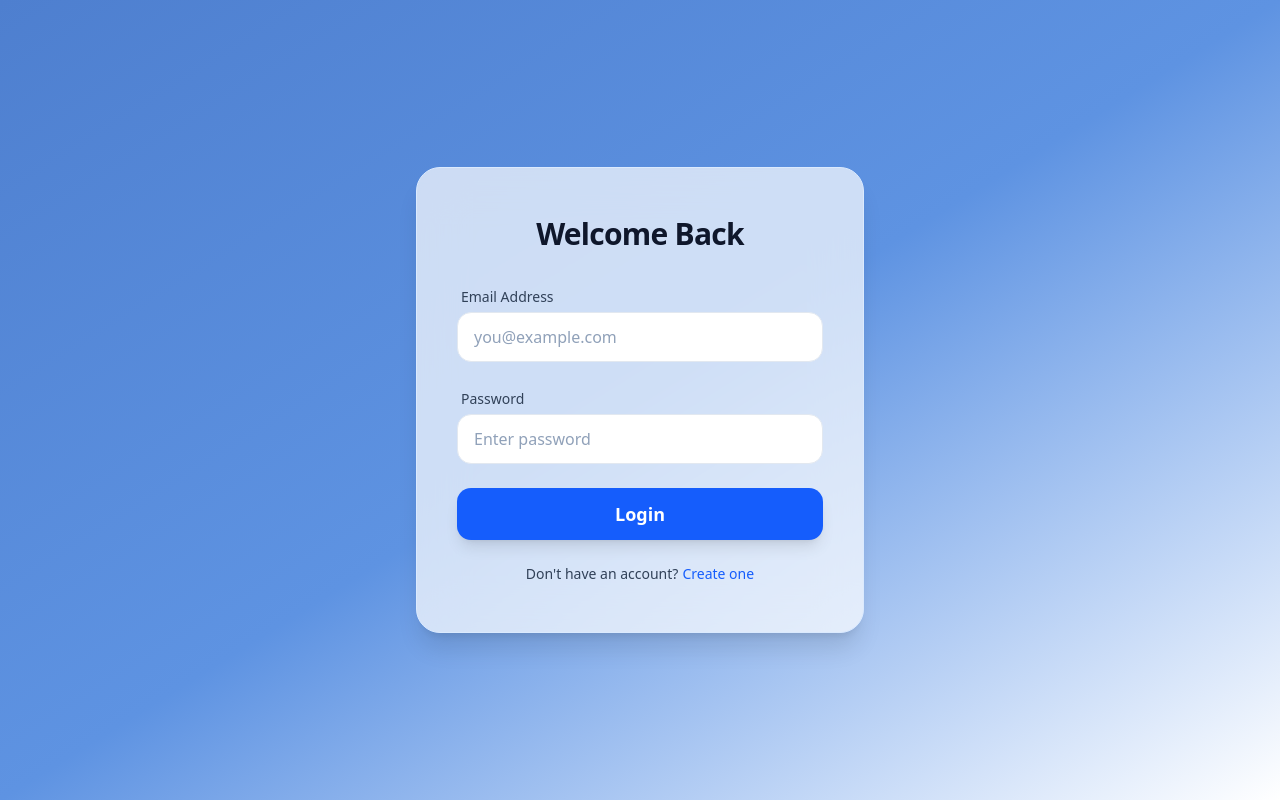
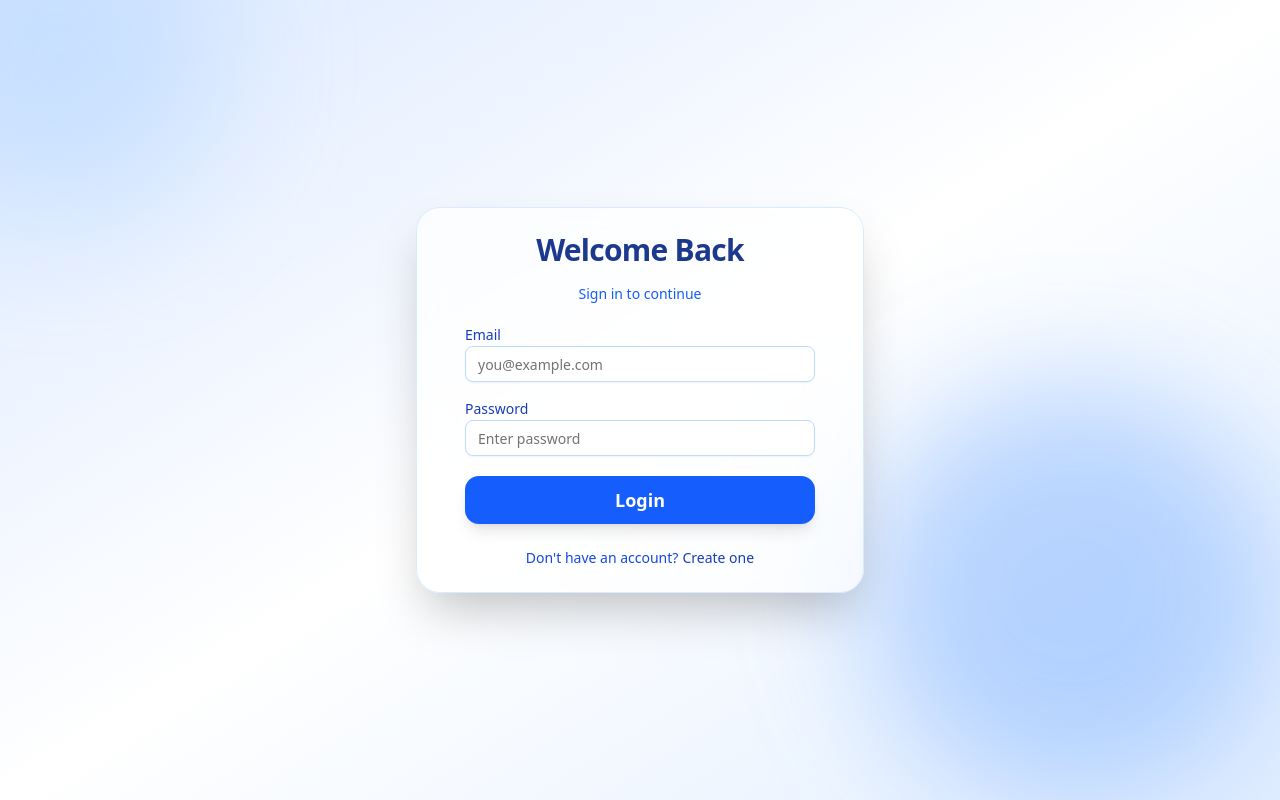
Before and after one commit to RuthlessG-CYBER/RentHub_Frontend, a React (Vite) app: page / in a window 1280 px wide. Built offline with nearby package versions, Linux system fonts and the light colour scheme.

Commit message:
Renthub_Frontend

```diff
--- a/package.json
+++ b/package.json
@@ -11,12 +11,14 @@
   },
   "dependencies": {
     "@radix-ui/react-dialog": "^1.1.15",
+    "@radix-ui/react-label": "^2.1.8",
     "@radix-ui/react-separator": "^1.1.8",
     "@radix-ui/react-slot": "^1.2.4",
     "@tailwindcss/vite": "^4.1.17",
     "axios": "^1.13.2",
     "class-variance-authority": "^0.7.1",
     "clsx": "^2.1.1",
+    "framer-motion": "^12.23.25",
     "lucide-react": "^0.554.0",
     "react": "^19.2.0",
     "react-dom": "^19.2.0",
--- /dev/null
+++ b/src/components/ui/label.tsx
@@ -0,0 +1,22 @@
+import * as React from "react"
+import * as LabelPrimitive from "@radix-ui/react-label"
+
+import { cn } from "@/lib/utils"
+
+function Label({
+  className,
+  ...props
+}: React.ComponentProps<typeof LabelPrimitive.Root>) {
+  return (
+    <LabelPrimitive.Root
+      data-slot="label"
+      className={cn(
+        "flex items-center gap-2 text-sm leading-none font-medium select-none group-data-[disabled=true]:pointer-events-none group-data-[disabled=true]:opacity-50 peer-disabled:cursor-not-allowed peer-disabled:opacity-50",
+        className
+      )}
+      {...props}
+    />
+  )
+}
+
+export { Label }
--- a/src/pages/auth.tsx
+++ b/src/pages/auth.tsx
@@ -2,6 +2,12 @@ import { useState } from "react";
 import axios from "axios";
 import { useNavigate } from "react-router-dom";
 import { toast } from "react-toastify";
+import { Card, CardContent, CardHeader, CardTitle } from "@/components/ui/card";
+import { Input } from "@/components/ui/input";
+import { Button } from "@/components/ui/button";
+import { Label } from "@/components/ui/label";
+import { motion } from "framer-motion";
+import { CardDescription } from "@/components/ui/card";
 
 export default function AuthPage() {
     const [isLogin, setIsLogin] = useState(true);
@@ -34,7 +40,7 @@ export default function AuthPage() {
                 localStorage.setItem("token", response.data.token);
                 localStorage.setItem("user", JSON.stringify(response.data.user));
                 Navigate("/home");
-            }else{
+            } else {
                 localStorage.setItem("token", response.data.token);
                 localStorage.setItem("user", JSON.stringify(response.data.user));
                 setIsLogin(true);
@@ -45,87 +51,89 @@ export default function AuthPage() {
     };
 
     return (
-        <div
-            className="
-        min-h-screen w-full flex items-center justify-center
-        bg-linear-to-br from-[#4e7fcf] via-[#5e93e2] to-white
-        relative overflow-hidden
-    "
+        <div className="min-h-screen w-full flex items-center justify-center bg-gradient-to-br from-[#dce9ff] via-white to-[#e3efff] relative overflow-hidden">
+            <div className="absolute -top-24 -left-24 w-80 h-80 bg-blue-300/30 blur-3xl rounded-full" />
+            <div className="absolute bottom-0 right-0 w-[26rem] h-[26rem] bg-blue-500/30 blur-3xl rounded-full" />
+
+            <motion.div
+                initial={{ opacity: 0, scale: 0.95 }}
+                animate={{ opacity: 1, scale: 1 }}
+                transition={{ duration: 0.5 }}
+                className="relative z-10 w-full max-w-md"
             >
-            <div
-                className="
-            pointer-events-none absolute inset-0
-            bg-[linear-gradient(to_right,rgba(59,130,246,0.08)_1px,transparent_1px),
-               linear-gradient(to_bottom,rgba(59,130,246,0.08)_1px,transparent_1px)]
-            bg-size-[40px_40px]
-            opacity-40
-        "
-            ></div>
-            <div className="relative z-10 w-full max-w-md bg-white/70 backdrop-blur-xl border border-blue-100 shadow-xl rounded-3xl px-10 py-12">
-                <h2 className="text-3xl font-extrabold text-center text-slate-900 mb-8 tracking-tight">
-                    {isLogin ? "Welcome Back" : "Create Your Account"}
-                </h2>
+                <Card className="backdrop-blur-xl bg-white/70 border border-blue-100 shadow-2xl rounded-3xl p-6">
+                    <CardHeader className="text-center space-y-2">
+                        <CardTitle className="text-3xl font-semibold text-blue-900 tracking-tight">
+                            {isLogin ? "Welcome Back" : "Create an Account"}
+                        </CardTitle>
+                        <CardDescription className="text-blue-600">
+                            {isLogin ? "Sign in to continue" : "Sign up to get started"}
+                        </CardDescription>
+                    </CardHeader>
 
-                <form onSubmit={handleSubmit} className="space-y-6">
-
+                    <CardContent>
+                        <form onSubmit={handleSubmit} className="space-y-5">
                             {!isLogin && (
-                        <div>
-                            <label className="text-slate-700 ml-1 text-sm font-medium">Full Name</label>
-                            <input
+                                <div className="space-y-1">
+                                    <Label className="text-blue-800">Full Name</Label>
+                                    <Input
                                         name="name"
-                                type="text"
-                                placeholder="Soumya Panda"
+                                        placeholder="Enter your name"
                                         onChange={handleChange}
-                                className="w-full px-4 py-3 mt-1 rounded-xl bg-white border border-slate-200 text-slate-800 placeholder-slate-400 focus:ring-2 focus:ring-blue-500 outline-none transition"
                                         required
+                                        className="bg-white text-blue-900 placeholder-blue-400 border-blue-200 focus-visible:ring-blue-500"
                                     />
                                 </div>
                             )}
 
-                    <div>
-                        <label className="text-slate-700 ml-1 text-sm font-medium">Email Address</label>
-                        <input
+                            <div className="space-y-1">
+                                <Label className="text-blue-800">Email</Label>
+                                <Input
                                     name="email"
                                     type="email"
                                     placeholder="you@example.com"
                                     onChange={handleChange}
-                            className="w-full px-4 py-3 mt-1 rounded-xl bg-white border border-slate-200 text-slate-800 placeholder-slate-400 focus:ring-2 focus:ring-blue-500 outline-none transition"
                                     required
+                                    className="bg-white text-blue-900 placeholder-blue-400 border-blue-200 focus-visible:ring-blue-500"
                                 />
                             </div>
 
-                    <div>
-                        <label className="text-slate-700 ml-1 text-sm font-medium">Password</label>
-                        <input
+                            <div className="space-y-1">
+                                <Label className="text-blue-800">Password</Label>
+                                <Input
                                     name="password"
                                     type="password"
                                     placeholder="Enter password"
                                     onChange={handleChange}
-                            className="w-full px-4 py-3 mt-1 rounded-xl bg-white border border-slate-200 text-slate-800 placeholder-slate-400 focus:ring-2 focus:ring-blue-500 outline-none transition"
                                     required
+                                    className="bg-white text-blue-900 placeholder-blue-400 border-blue-200 focus-visible:ring-blue-500"
                                 />
                             </div>
-                    <button
+
+                            <Button
                                 type="submit"
-                        className="w-full py-3 bg-blue-600 hover:bg-blue-700 rounded-xl text-white font-semibold text-lg transition shadow-lg hover:shadow-blue-400/40"
+                                className="w-full py-6 text-lg font-semibold rounded-xl bg-blue-600 hover:bg-blue-700 text-white shadow-lg"
                             >
                                 {isLogin ? "Login" : "Sign Up"}
-                    </button>
+                            </Button>
                         </form>
+
                         {message && (
                             <p className="text-center text-red-500 mt-4 text-sm">{message}</p>
                         )}
 
-                <p className="text-center text-slate-700 mt-6 text-sm">
+                        <p className="text-center text-blue-700 mt-6 text-sm">
                             {isLogin ? "Don't have an account?" : "Already have an account?"}
                             <button
                                 onClick={() => setIsLogin(!isLogin)}
-                        className="text-blue-600 ml-1 font-medium hover:underline"
+                                className="ml-1 font-medium text-blue-800 hover:underline"
                             >
                                 {isLogin ? "Create one" : "Login"}
                             </button>
                         </p>
-            </div>
+                    </CardContent>
+                </Card>
+            </motion.div>
         </div>
     );
 }
```
Also changed, not shown: src/components/dashboard.tsx (+6 -12 lines), 1 other file (tests, documents, lock files or other folders). Lines whose indentation alone changed are shown as unchanged.
